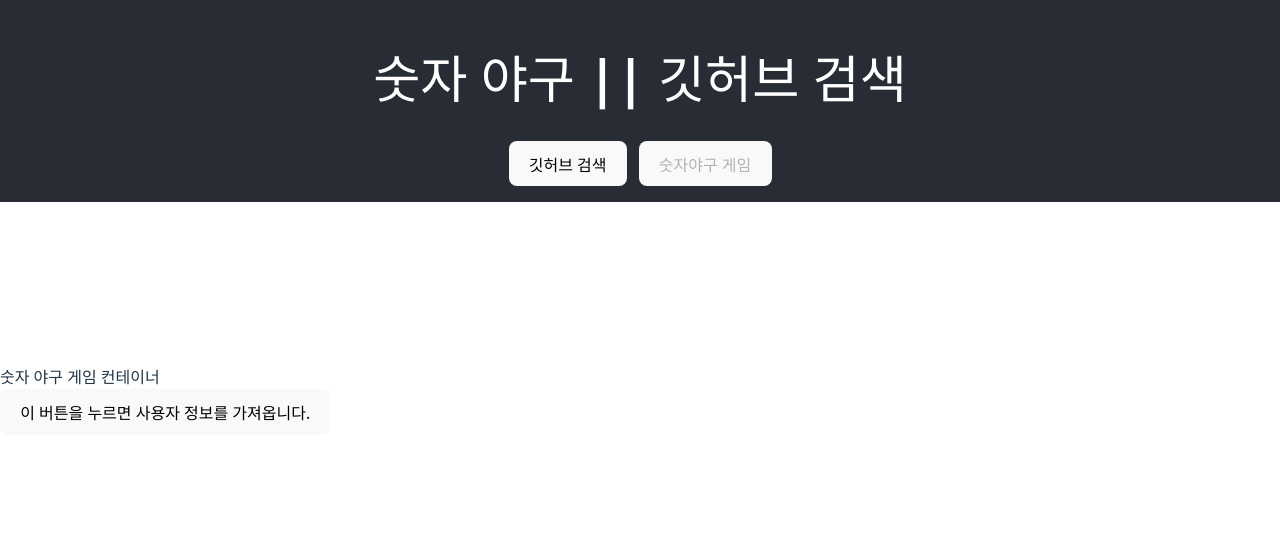
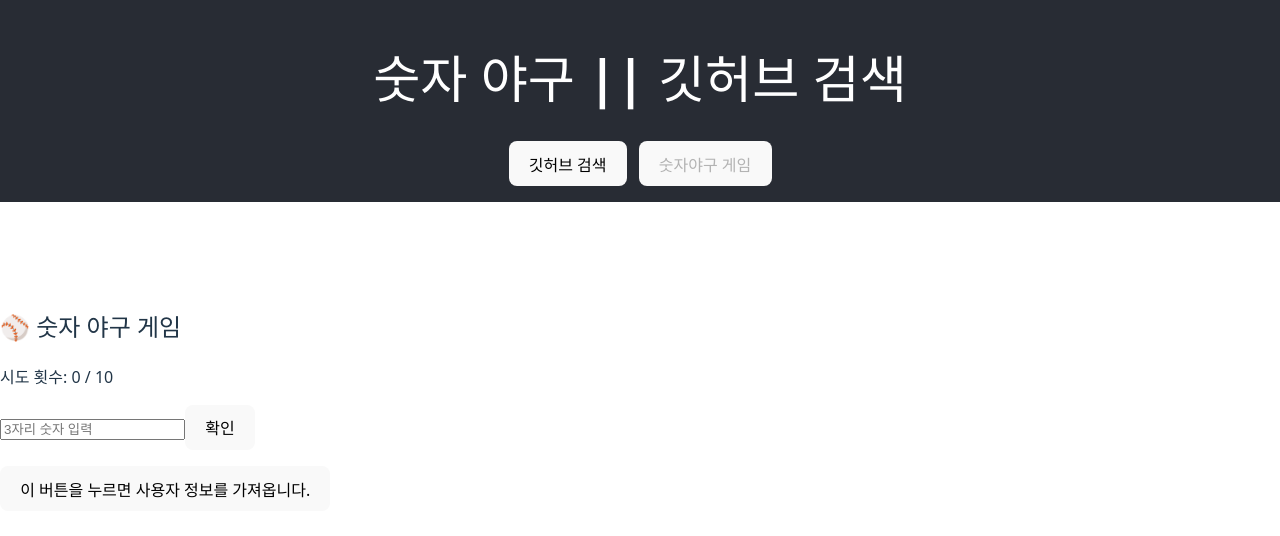
Before and after one commit to AT-SOPT-WEB/SeoyeonKwak, a React (Vite) app in the folder week3-homework/week3/: page / in a window 1280 px wide. Both pictures are taken after a click on the button "숫자야구 게임". Shown: the top 536 px of the page. Built offline with nearby package versions, Linux system fonts and the light colour scheme.

Commit message:
feat: 야구 게임 기능 구현

```diff
--- /dev/null
+++ b/week3-homework/week3/src/components/baseball/HistoryList.jsx
@@ -0,0 +1,15 @@
+import React from "react";
+
+function HistoryList({ history }) {
+  return (
+    <ul>
+      {history.map((item, index) => (
+        <li key={index}>
+          입력: {item.input} → 결과: {item.result}
+        </li>
+      ))}
+    </ul>
+  );
+}
+
+export default HistoryList;
--- /dev/null
+++ b/week3-homework/week3/src/components/baseball/Input.jsx
@@ -0,0 +1,36 @@
+import React, { useState } from "react";
+
+function Input({ input, setInput, onSubmit }) {
+  const [warning, setWarning] = useState("");
+
+  const handleChange = (e) => {
+    const value = e.target.value;
+    setInput(value);
+
+    if (value.length > 3) {
+      setWarning("⚠️ 3자리까지만 입력 가능합니다.");
+    } else {
+      setWarning("");
+    }
+  };
+
+  const handleKeyPress = (e) => {
+    if (e.key === "Enter") onSubmit();
+  };
+
+  return (
+    <div>
+      <input
+        type="text"
+        value={input}
+        onChange={handleChange}
+        onKeyPress={handleKeyPress}
+        placeholder="3자리 숫자 입력"
+      />
+      <button onClick={onSubmit}>확인</button>
+      {warning && <p style={{ color: "red" }}>{warning}</p>}
+    </div>
+  );
+}
+
+export default Input;
--- /dev/null
+++ b/week3-homework/week3/src/components/baseball/Message.jsx
@@ -0,0 +1,7 @@
+import React from "react";
+
+function Message({ text }) {
+  return <p>{text}</p>;
+}
+
+export default Message;
--- a/week3-homework/week3/src/components/container/BaseballContainer.jsx
+++ b/week3-homework/week3/src/components/container/BaseballContainer.jsx
@@ -1,7 +1,90 @@
-import React from "react";
+import React, { useState, useEffect } from "react";
+import Input from "../baseball/Input";
+import Message from "../baseball/Message";
+import HistoryList from "../baseball/HistoryList";
+
+function generateRandomNumber() {
+  const digits = [];
+  while (digits.length < 3) {
+    const num = Math.floor(Math.random() * 10);
+    if (!digits.includes(num)) digits.push(num);
+  }
+  return digits;
+}
 
 function BaseballContainer() {
-  return <div>숫자 야구 게임 컨테이너</div>;
+  const [answer, setAnswer] = useState([]);
+  const [input, setInput] = useState("");
+  const [message, setMessage] = useState("");
+  const [history, setHistory] = useState([]);
+  const [attempt, setAttempt] = useState(0);
+  const [isGameOver, setIsGameOver] = useState(false);
+
+  useEffect(() => {
+    setAnswer(generateRandomNumber());
+  }, []);
+
+  const resetGame = () => {
+    setAnswer(generateRandomNumber());
+    setInput("");
+    setMessage("");
+    setHistory([]);
+    setAttempt(0);
+    setIsGameOver(false);
+  };
+
+  const handleSubmit = () => {
+    if (isGameOver) return;
+
+    if (input.length !== 3 || new Set(input).size !== 3) {
+      setMessage("⚠️ 3자리 중복되지 않는 숫자를 입력하세요.");
+      return;
+    }
+
+    const inputDigits = input.split("").map(Number);
+    let strike = 0;
+    let ball = 0;
+
+    inputDigits.forEach((num, idx) => {
+      if (num === answer[idx]) strike++;
+      else if (answer.includes(num)) ball++;
+    });
+
+    let result = "";
+    if (strike === 3) {
+      result = "🎉 3S - 승리!";
+      setMessage(result);
+      setHistory([{ input, result }, ...history]);
+      setIsGameOver(true);
+      setTimeout(resetGame, 2000);
+      return;
+    }
+
+    if (attempt + 1 >= 10) {
+      result = "❌ 10회 실패 - 게임 패배!";
+      setIsGameOver(true);
+      setTimeout(resetGame, 5000);
+    } else if (strike === 0 && ball === 0) {
+      result = "OUT";
+    } else {
+      result = `${ball}B${strike}S`;
+    }
+
+    setHistory([{ input, result }, ...history]);
+    setMessage(result);
+    setAttempt((prev) => prev + 1);
+    setInput("");
+  };
+
+  return (
+    <div>
+      <h2>⚾ 숫자 야구 게임</h2>
+      <p>시도 횟수: {attempt} / 10</p>
+      <Input input={input} setInput={setInput} onSubmit={handleSubmit} />
+      <Message text={message} />
+      <HistoryList history={history} />
+    </div>
+  );
 }
 
 export default BaseballContainer;
```
